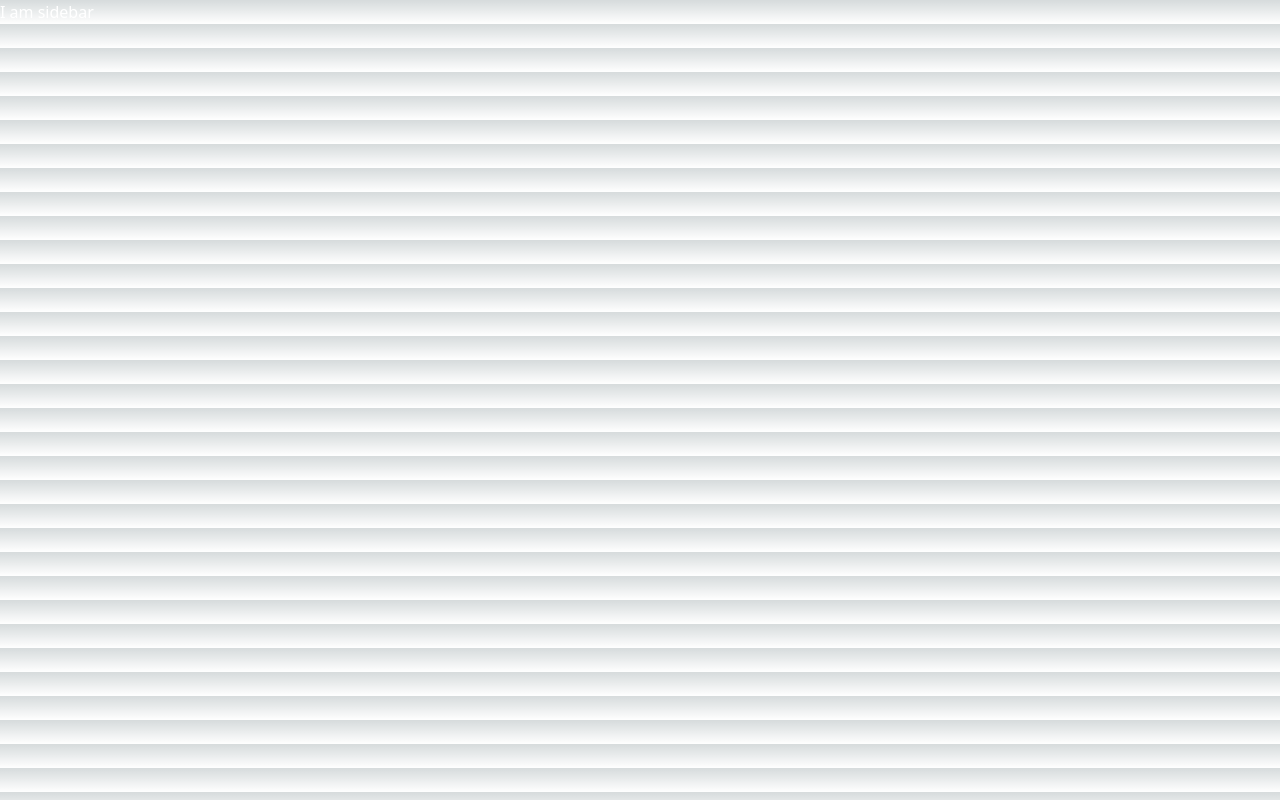
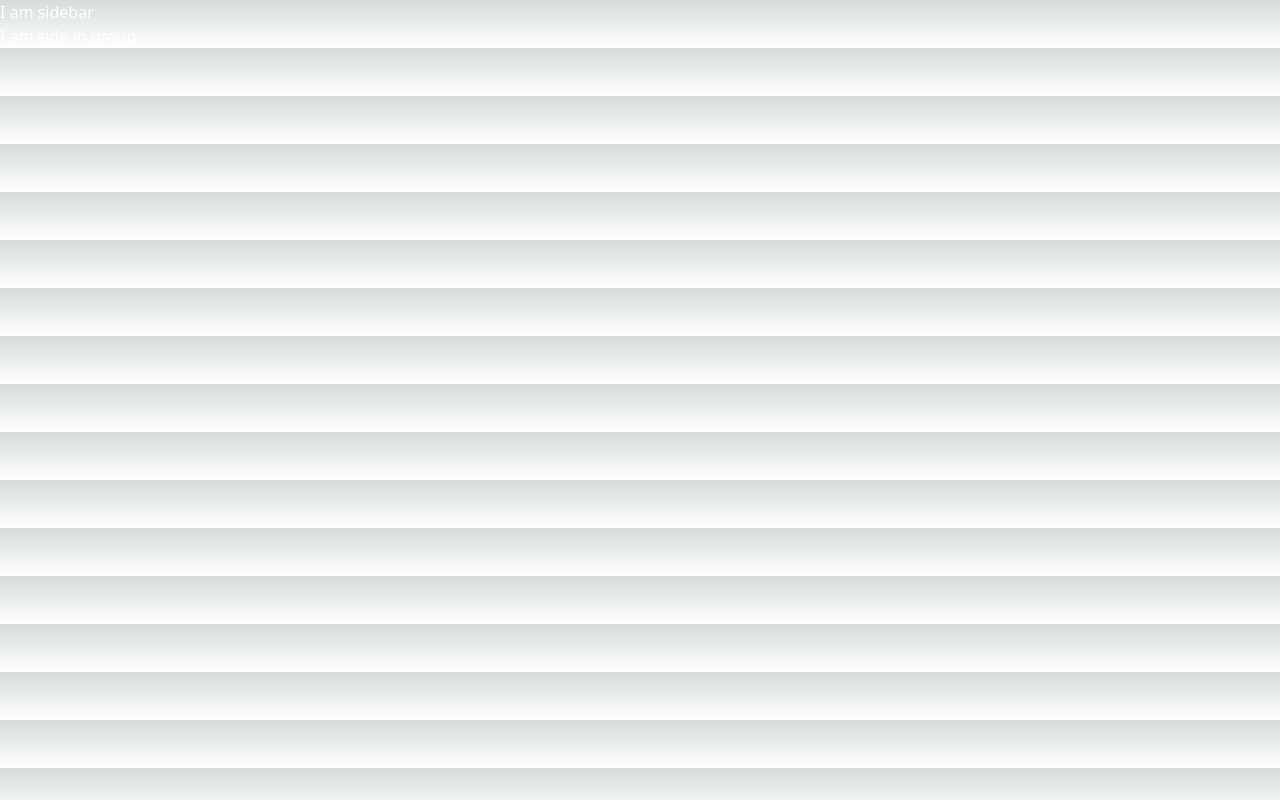
Before and after one commit to Zhoie/twitter-clone, a Next.js app: page / in a window 1280 px wide. Built offline with nearby package versions, Linux system fonts and the light colour scheme.

Commit message:
files group test

```diff
--- a/src/pages/index.tsx
+++ b/src/pages/index.tsx
@@ -1,11 +1,15 @@
 import Image from 'next/image'
 import { Inter } from 'next/font/google'
 import Sidebar from '../components/Sidebar'
+import Side from '../components/groups/Side'
 
 const inter = Inter({ subsets: ['latin'] })
 
 export default function Home() {
   return (
+    <>
     <Sidebar />
+    <Side />
+    </>
   )
 }
```
